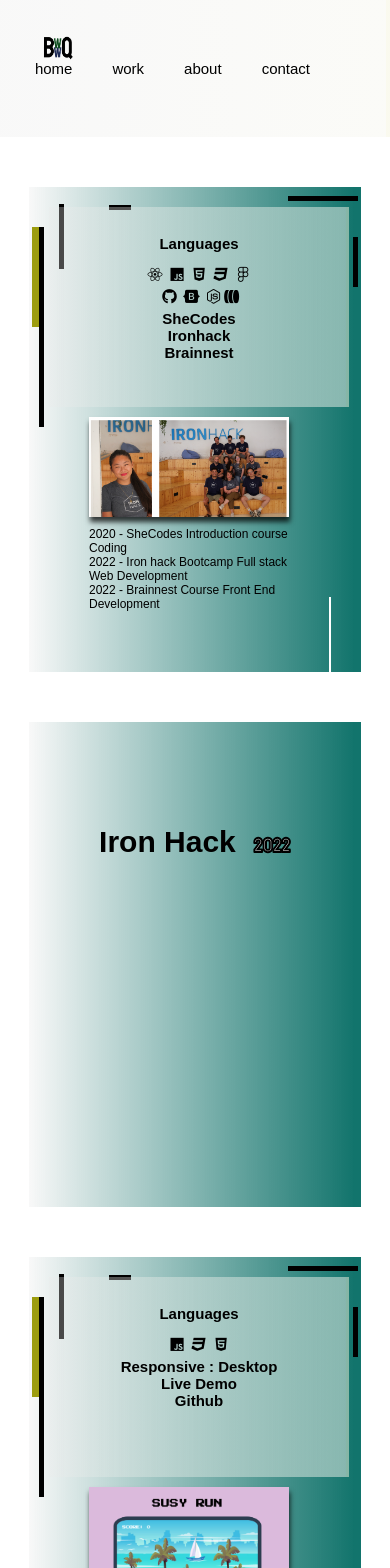
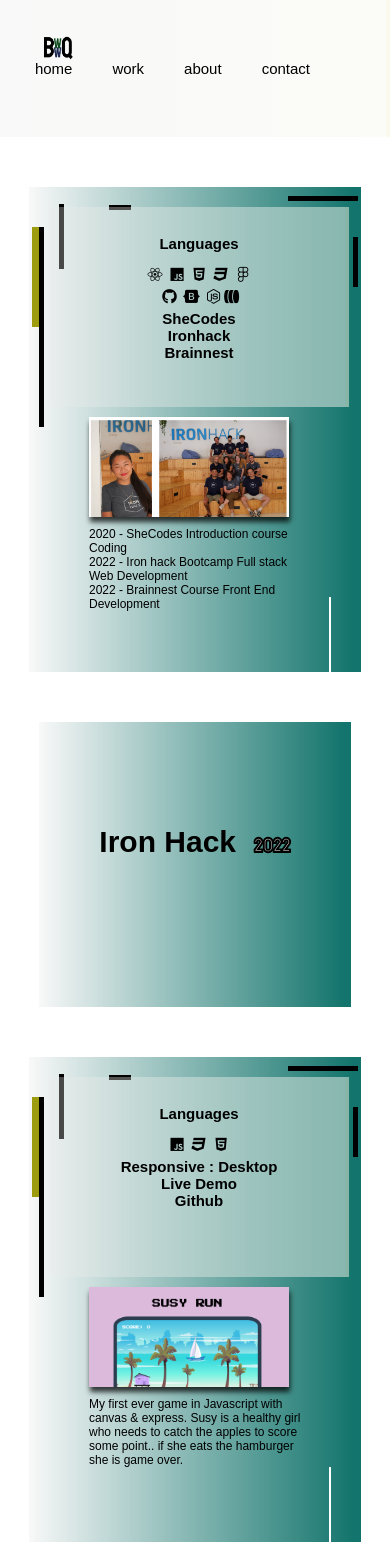
Before and after one commit to bjorkweenk/wqbweenk, a React (Create React App) app: page /work in a window 390 px wide. Shown: the top 1568 px of the page. Built offline with nearby package versions, Linux system fonts and the light colour scheme; a web font is replaced by a local one.

Commit message:
sizes changed

```diff
--- a/src/components/Work/Work.css
+++ b/src/components/Work/Work.css
@@ -11,6 +11,19 @@
     background: linear-gradient(90deg, rgba(233,233,233,0.30155812324929976) 0%, rgba(18,116,108,1) 98%, rgba(18,116,108,1) 98%);
     z-index: 1;
   }
+
+  .item-1 { width: 80%;
+  height: 600px;
+  margin: 50px auto;
+  padding-top: 75px;
+  background: #ccc;
+  text-align: center;
+  color: #FFF;
+  font-size: 3em;
+  background: rgb(233,233,233);
+  background: linear-gradient(90deg, rgba(233,233,233,0.30155812324929976) 0%, rgba(18,116,108,1) 98%, rgba(18,116,108,1) 98%);
+  z-index: 1;
+}
 
 
   .line1 {
@@ -449,6 +462,20 @@
         z-index: 1;
       }
 
+      .item-1 { width: 80%;
+        height: 210px;
+        margin: 50px auto;
+        padding-top: 75px;
+        background: #ccc;
+        text-align: center;
+        color: #FFF;
+        font-size: 3em;
+        background: rgb(233,233,233);
+        background: linear-gradient(90deg, rgba(233,233,233,0.30155812324929976) 0%, rgba(18,116,108,1) 98%, rgba(18,116,108,1) 98%);
+        z-index: 1;
+      }
+
+
       .fa-brands {
         width: 20px;
         height: 20px;
--- a/src/components/Work/Work.jsx
+++ b/src/components/Work/Work.jsx
@@ -68,7 +68,7 @@
                 </div>
 
                 {/*ironhack*/}
-                <div className="item" data-aos="flip-down">
+                <div className="item-1" data-aos="flip-down">
                     <h1 className='link1'> Iron Hack <span className='outline1'> 2022 </span></h1>
                 </div>
 
@@ -169,7 +169,7 @@
                     <div className='line-9'></div>
                 </div>
                 {/*Brainnest*/}
-                <div className="item" data-aos="flip-down">
+                <div className="item-1" data-aos="flip-down">
                     <h1 className='link1'> Brainnest <span className='outline1'> 2022 </span></h1>
                 </div>
 
@@ -232,7 +232,7 @@
                 </div>
 
                  {/*Portfolio */}
-                 <div className="item" data-aos="flip-down">
+                 <div className="item-1" data-aos="flip-down">
                   <h1 className='link1'> Wu Qinggui Bjork  <span className='outline1'> 2022 </span></h1>
                 </div>
 
@@ -268,7 +268,7 @@
                 </div>
 
                  {/*screenshots */}
-                 <div className="item" data-aos="flip-down">
+                 <div className="item-1" data-aos="flip-down">
                   <h1 className='link1'> Screenshots <span className='outline1'> 2020 </span></h1>
                 </div>
 
@@ -327,7 +327,7 @@
                 </div>
 
                  {/* Menu */}
-                 <div className="item" data-aos="flip-down">
+                 <div className="item-1" data-aos="flip-down">
                   <h1 className='link1'> De Waagh  <span className='outline1'> 2015 </span></h1>
                 </div>
 
@@ -363,7 +363,7 @@
                 </div>
 
                  {/*Sint Lucas*/}
-                 <div className="item" data-aos="flip-down">
+                 <div className="item-1" data-aos="flip-down">
                   <h1 className='link1'> Sint Lucas <span className='outline1'> 2011-2015 </span></h1>
                 </div>
 
```
